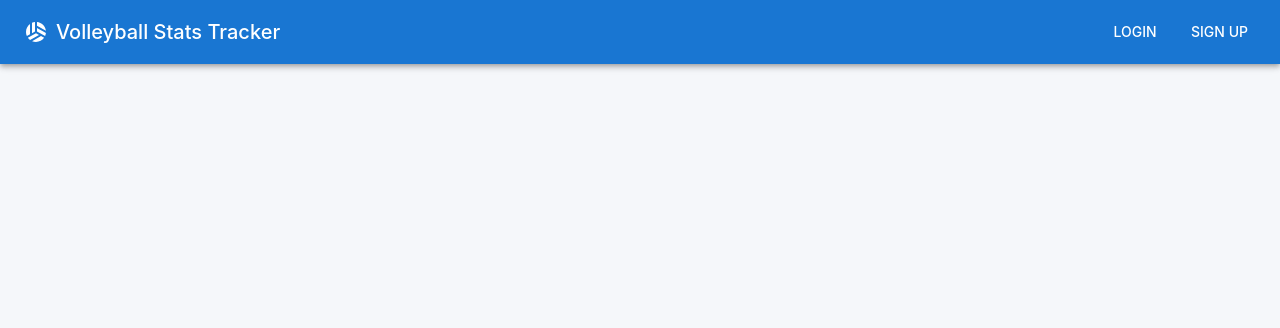
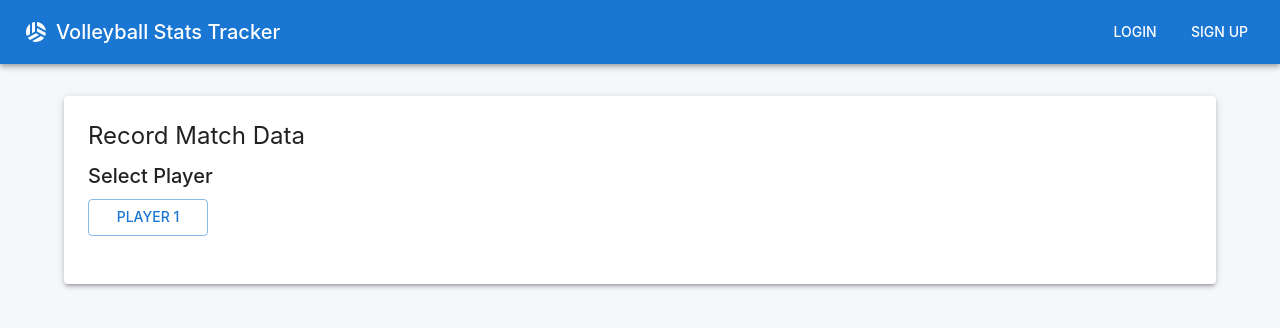
Before and after one commit to OriLevit-Projects/volleyStats0.4, a React (Create React App) app in the folder frontend/: page /log-match in a window 1280 px wide. Shown: the top 328 px of the page. Built offline with nearby package versions, Linux system fonts and the light colour scheme.

Commit message:
added basic logic for data entry page

```diff
--- a/frontend/src/App.js
+++ b/frontend/src/App.js
@@ -16,6 +16,7 @@ import LoginPage from './pages/LoginPage';
 import { AuthProvider } from './context/AuthContext';
 import Navbar from './components/Navbar';
 import AdminDashboard from './pages/AdminDashboard';
+import DataEntryPage from './pages/DataEntryPage';
 
 const theme = createTheme({
   palette: {
@@ -53,6 +54,7 @@ function App() {
               <Route path="/signup" element={<SignupPage />} />
               <Route path="/login" element={<LoginPage />} />
               <Route path="/admin" element={<AdminDashboard />} />
+              <Route path="/log-match" element={<DataEntryPage />} />
             </Routes>
           </div>
         </ThemeProvider>
--- /dev/null
+++ b/frontend/src/pages/DataEntryPage.js
@@ -0,0 +1,108 @@
+import { useState } from 'react';
+import {
+  Container,
+  Paper,
+  Box,
+  Button,
+  Typography,
+  Grid,
+  Divider
+} from '@mui/material';
+
+function DataEntryPage() {
+  const [selectedPlayer, setSelectedPlayer] = useState(null);
+  const [selectedAction, setSelectedAction] = useState(null);
+
+  const actions = {
+    Serve: ['Ace', 'Out of System', 'Serve Error', 'In Play'],
+    Spike: ['Kill', 'Error', 'Blocked', 'In Play'],
+    Dig: ['Perfect Pass', 'Out of System Pass', 'Error'],
+    Block: ['Stuff Block', 'Touch', 'Error'],
+    Set: ['Perfect Set', 'Off Set', 'Error']
+  };
+
+  return (
+    <Container maxWidth="lg" sx={{ mt: 4, mb: 4 }}>
+      <Paper elevation={3} sx={{ p: 3 }}>
+        <Typography variant="h5" gutterBottom>
+          Record Match Data
+        </Typography>
+
+        {/* Players Section */}
+        <Box sx={{ mb: 3 }}>
+          <Typography variant="h6" gutterBottom>
+            Select Player
+          </Typography>
+          <Grid container spacing={2}>
+            <Grid item>
+              <Button
+                variant="outlined"
+                onClick={() => setSelectedPlayer("Player 1")}
+                sx={{ minWidth: '120px' }}
+              >
+                Player 1
+              </Button>
+            </Grid>
+            {/* Add more player buttons as needed */}
+          </Grid>
+        </Box>
+
+        {/* Actions Section */}
+        {selectedPlayer && (
+          <>
+            <Divider sx={{ my: 3 }} />
+            <Box sx={{ mb: 3 }}>
+              <Typography variant="h6" gutterBottom>
+                Select Action
+              </Typography>
+              <Grid container spacing={2}>
+                {Object.keys(actions).map((action) => (
+                  <Grid item key={action}>
+                    <Button
+                      variant={selectedAction === action ? "contained" : "outlined"}
+                      onClick={() => setSelectedAction(action)}
+                      sx={{ minWidth: '120px' }}
+                    >
+                      {action}
+                    </Button>
+                  </Grid>
+                ))}
+              </Grid>
+            </Box>
+          </>
+        )}
+
+        {/* Results Section */}
+        {selectedAction && (
+          <>
+            <Divider sx={{ my: 3 }} />
+            <Box>
+              <Typography variant="h6" gutterBottom>
+                Select Result
+              </Typography>
+              <Grid container spacing={2}>
+                {actions[selectedAction].map((result) => (
+                  <Grid item key={result}>
+                    <Button
+                      variant="outlined"
+                      onClick={() => {
+                        console.log(`Recording ${selectedAction} - ${result} for ${selectedPlayer}`);
+                        setSelectedAction(null);
+                        setSelectedPlayer(null);
+                      }}
+                      sx={{ minWidth: '120px' }}
+                    >
+                      {result}
+                    </Button>
+                  </Grid>
+                ))}
+              </Grid>
+            </Box>
+          </>
+        )}
+      </Paper>
+    </Container>
+  );
+}
+
+export default DataEntryPage;
```
